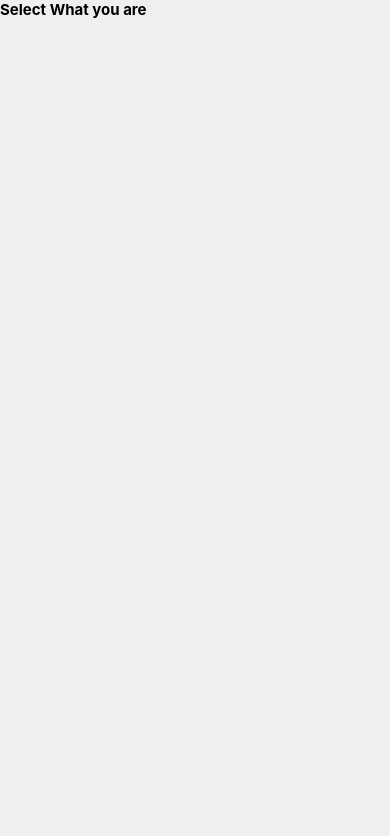
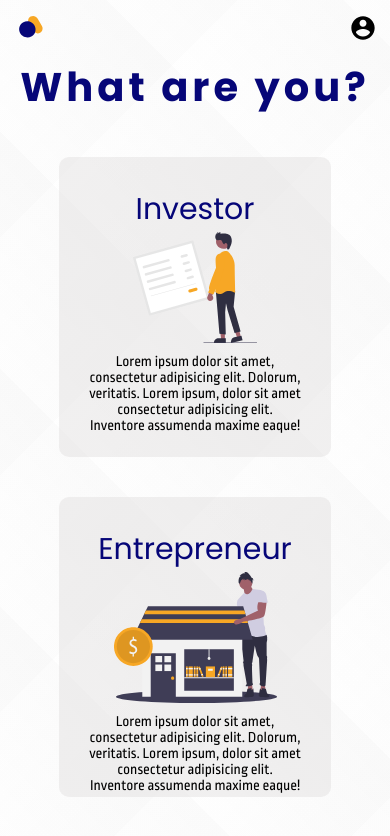
Before and after one commit to reddit-coders/investors-hub-fe, a React (Create React App) app: page /select in a window 390 px wide. Shown: the top 836 px of the page. Built offline with nearby package versions, Linux system fonts and the light colour scheme.

Commit message:
Selection Page nearly complete, needs responsive design

```diff
--- a/src/components/selection/Select.tsx
+++ b/src/components/selection/Select.tsx
@@ -1,8 +1,35 @@
+import Navigation from '../layout/Navigation'
 
 function Select() {
    return (
-      <div>
-         <h2>Select What you are</h2>
+      <div className='select__container'>
+         <Navigation />
+
+         <div className="wrapper">
+            <div className="wrapper__container">
+               <h2 className="select__main-heading">What are you?</h2>
+               <div className='select'>
+                  <div className='select__investor'>
+                     <h3 className="select__heading">Investor</h3>
+                     <div className="select__image-container">
+                        <img src={process.env.PUBLIC_URL + 'assets/investor.svg'} alt="investor"
+                        className='select__image'/>
+                     </div>
+                     <p className="select__description">Lorem ipsum dolor sit amet, consectetur adipisicing elit. Dolorum, veritatis. Lorem ipsum, dolor sit amet consectetur adipisicing elit. Inventore assumenda maxime eaque!</p>
+                  </div>
+                  <div className='select__entrepreneur'>
+                     <h3 className="select__heading">Entrepreneur</h3>
+                     <div className="select__image-container">
+                        <img src={process.env.PUBLIC_URL + 'assets/entrepreneur.svg'} alt="entrepreneur"
+                        className='select__image'/>
+                     </div>
+                     <p className="select__description">Lorem ipsum dolor sit amet, consectetur adipisicing elit. Dolorum, veritatis. Lorem ipsum, dolor sit amet consectetur adipisicing elit. Inventore assumenda maxime eaque!</p>
+                  </div>
+               </div>
+
+            </div>
+         </div>
+
       </div>
    )
 }
--- a/src/scss/pages/_selection.scss
+++ b/src/scss/pages/_selection.scss
@@ -1,2 +1,112 @@
 @import '../abstracts/variables';
 @import '../abstracts/mixins';
+
+.select__container {
+   min-height: 100vh;
+	background-image: repeating-linear-gradient(
+			135deg,
+			rgba(240, 240, 240, 0.02) 0px,
+			rgba(240, 240, 240, 0.02) 21px,
+			rgba(224, 224, 224, 0.02) 21px,
+			rgba(224, 224, 224, 0.02) 42px,
+			rgba(208, 208, 208, 0.02) 42px,
+			rgba(208, 208, 208, 0.02) 63px,
+			rgba(192, 192, 192, 0.02) 63px,
+			rgba(192, 192, 192, 0.02) 84px,
+			rgba(175, 175, 175, 0.02) 84px,
+			rgba(175, 175, 175, 0.02) 105px,
+			rgba(159, 159, 159, 0.02) 105px,
+			rgba(159, 159, 159, 0.02) 126px,
+			rgba(143, 143, 143, 0.02) 126px,
+			rgba(143, 143, 143, 0.02) 147px,
+			rgba(127, 127, 127, 0.02) 147px,
+			rgba(127, 127, 127, 0.02) 168px
+		),
+		repeating-linear-gradient(
+			45deg,
+			rgba(232, 232, 232, 0.02) 0px,
+			rgba(232, 232, 232, 0.02) 21px,
+			rgba(209, 209, 209, 0.02) 21px,
+			rgba(209, 209, 209, 0.02) 42px,
+			rgba(185, 185, 185, 0.02) 42px,
+			rgba(185, 185, 185, 0.02) 63px,
+			rgba(162, 162, 162, 0.02) 63px,
+			rgba(162, 162, 162, 0.02) 84px,
+			rgba(138, 138, 138, 0.02) 84px,
+			rgba(138, 138, 138, 0.02) 105px,
+			rgba(115, 115, 115, 0.02) 105px,
+			rgba(115, 115, 115, 0.02) 126px,
+			rgba(91, 91, 91, 0.02) 126px,
+			rgba(91, 91, 91, 0.02) 147px,
+			rgba(68, 68, 68, 0.02) 147px,
+			rgba(68, 68, 68, 0.02) 168px
+		),
+		linear-gradient(90deg, #ffffff, #ffffff);
+}
+
+.wrapper {
+	&__container {
+		display: flex;
+		flex-direction: column;
+		justify-content: center;
+		align-items: center;
+	}
+}
+
+.select {
+	padding: 2em;
+	display: flex;
+	justify-content: space-around;
+	align-items: center;
+	flex-flow: row wrap;
+	width: 80%;
+
+	&__main-heading {
+		font-family: 'Poppins';
+		font-size: 4rem;
+		letter-spacing: 0.1em;
+		color: $blue-dark;
+		text-align: center;
+	}
+
+	&__investor,
+	&__entrepreneur {
+		background-color: rgba(216, 213, 213, 0.363);
+		padding: 3em;
+		margin-top: 2em;
+		margin-bottom: 2em;
+		border-radius: 10px;
+		height: 30rem;
+		max-height: 30rem;
+		min-height: 20rem;
+		max-width: 20rem;
+		min-width: fit-content;
+		display: flex;
+		flex-direction: column;
+		align-items: center;
+		justify-content: space-around;
+		cursor: pointer;
+		transition: 0.4s ease-out;
+
+
+		&:hover {
+			transform: scale(1.1);
+		}
+	}
+
+	&__heading {
+		font-size: 3rem;
+		color: $blue-dark;
+		font-family: 'Poppins';
+		font-weight: 400;
+	}
+
+	&__description {
+		font-family: 'Ropa Sans';
+		font-size: 1.5rem;
+		color: black;
+		text-align: center;
+		padding-top: 0.5em;
+		max-width: 50ch;
+	}
+}
```
